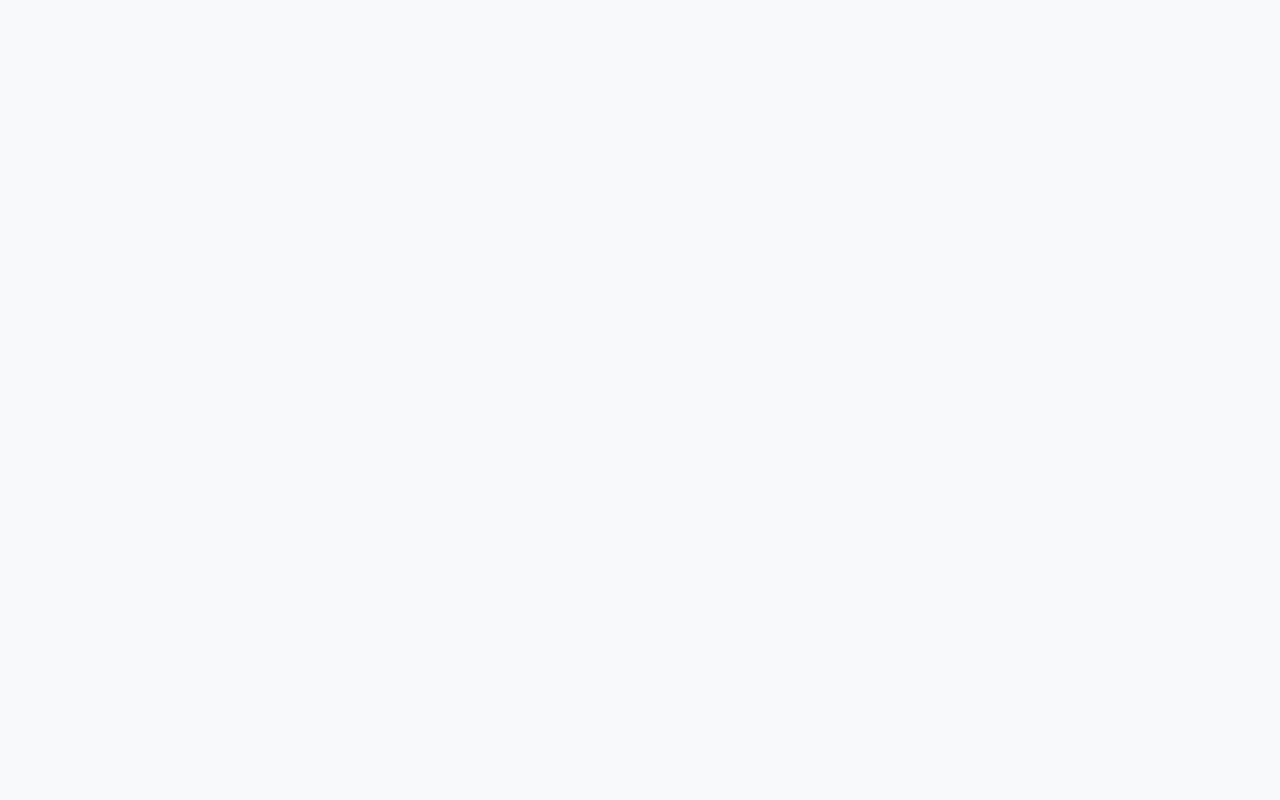
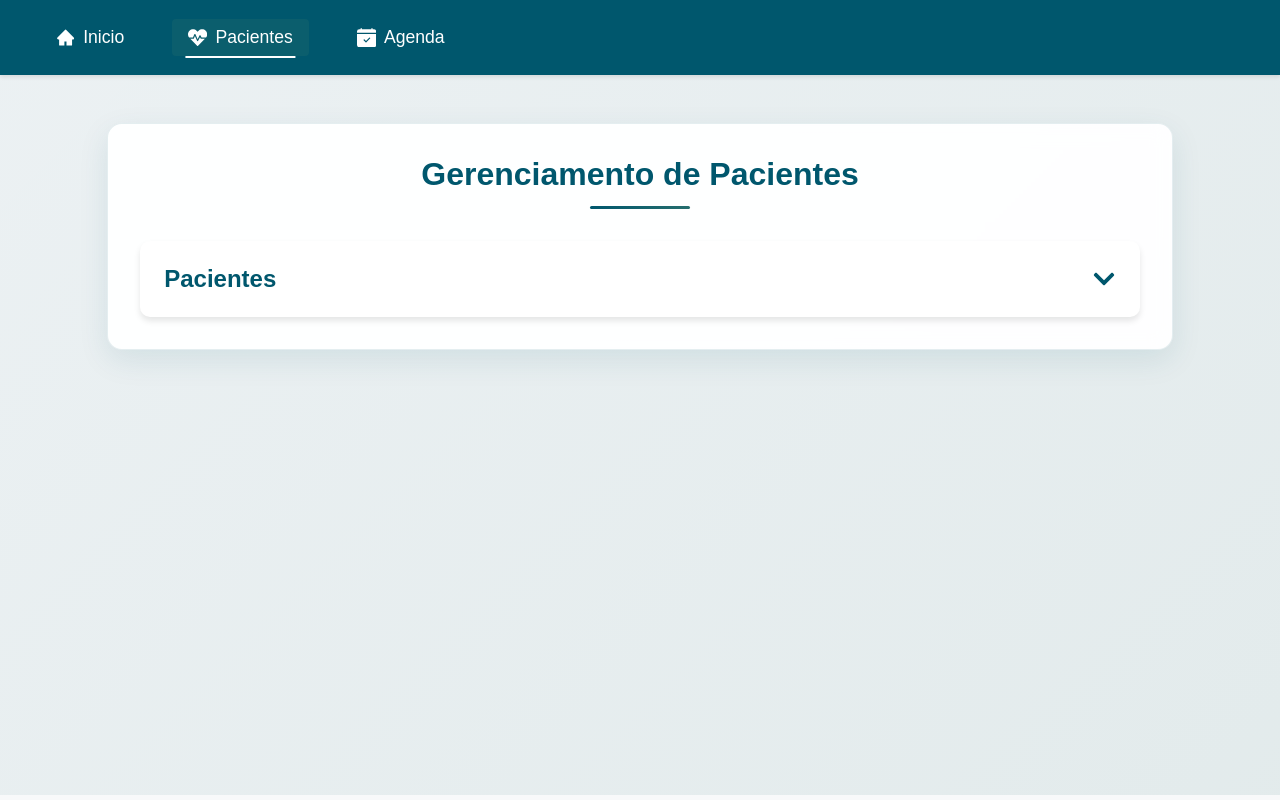
Before and after one commit to HenriqueQSanches/Gerenciador-Prontuario, a React (Vite) app in the folder frontend/: page /pacientes in a window 1280 px wide. Before the commit this address had no page. Built offline with nearby package versions, Linux system fonts and the light colour scheme.

Commit message:
feat: implement patient management page

```diff
--- a/frontend/src/App.jsx
+++ b/frontend/src/App.jsx
@@ -1,14 +1,16 @@
 import React from 'react';
-import { BrowserRouter, Routes, Route } from 'react-router-dom';
+import { BrowserRouter as Router, Routes, Route } from 'react-router-dom';
 import Home from './pages/Home/Home';
+import Patients from './pages/Patients/Patients';
 
 function App() {
   return (
-    <BrowserRouter>
+    <Router>
       <Routes>
         <Route path="/" element={<Home />} />
+        <Route path="/pacientes" element={<Patients />} />
       </Routes>
-    </BrowserRouter>
+    </Router>
   );
 }
 
--- /dev/null
+++ b/frontend/src/pages/Patients/Patients.jsx
@@ -0,0 +1,69 @@
+import React, { useState } from 'react';
+import {
+  Container,
+  MainContent,
+  Title,
+  PatientsCard,
+  ExpandableCard,
+  CardTitle,
+  TableContainer,
+  StyledTable
+} from './Patients.styles';
+import Navbar from '../../components/Navbar';
+import { FaChevronDown, FaChevronUp } from 'react-icons/fa';
+
+const mockPatients = [
+  { id: 1, name: 'Maria Silva', age: 35, phone: '(11) 98765-4321', lastVisit: '2023-10-15' },
+  { id: 2, name: 'João Santos', age: 42, phone: '(11) 91234-5678', lastVisit: '2023-10-12' },
+  { id: 3, name: 'Ana Oliveira', age: 28, phone: '(11) 98877-6655', lastVisit: '2023-10-10' },
+  { id: 4, name: 'Pedro Costa', age: 55, phone: '(11) 92233-4455', lastVisit: '2023-10-08' },
+];
+
+const Patients = () => {
+  const [isExpanded, setIsExpanded] = useState(false);
+
+  const toggleExpand = () => {
+    setIsExpanded(!isExpanded);
+  };
+
+  return (
+    <Container>
+      <Navbar />
+      <MainContent>
+        <PatientsCard>
+          <Title>Gerenciamento de Pacientes</Title>
+          <ExpandableCard onClick={toggleExpand}>
+            <CardTitle>
+              Pacientes
+              {isExpanded ? <FaChevronUp /> : <FaChevronDown />}
+            </CardTitle>
+            <TableContainer isExpanded={isExpanded}>
+              <StyledTable>
+                <thead>
+                  <tr>
+                    <th>Nome</th>
+                    <th>Idade</th>
+                    <th>Telefone</th>
+                    <th>Última Consulta</th>
+                  </tr>
+                </thead>
+                <tbody>
+                  {mockPatients.map(patient => (
+                    <tr key={patient.id}>
+                      <td>{patient.name}</td>
+                      <td>{patient.age}</td>
+                      <td>{patient.phone}</td>
+                      <td>{patient.lastVisit}</td>
+                    </tr>
+                  ))}
+                </tbody>
+              </StyledTable>
+            </TableContainer>
+          </ExpandableCard>
+        </PatientsCard>
+      </MainContent>
+    </Container>
+  );
+};
+
+export default Patients;
--- /dev/null
+++ b/frontend/src/pages/Patients/Patients.styles.js
@@ -0,0 +1,173 @@
+import styled from 'styled-components';
+
+export const Container = styled.div`
+  min-height: 100vh;
+  display: flex;
+  flex-direction: column;
+  background-color: #f8f9fa;
+`;
+
+export const MainContent = styled.main`
+  background: linear-gradient(135deg, rgb(0, 87, 109, 0.05) 0%, rgb(38, 110, 110, 0.1) 100%);
+  min-height: 90vh;
+  padding: 3rem;
+  display: flex;
+  flex-direction: column;
+  align-items: center;
+
+  @media (max-width: 768px) {
+    padding: 1rem;
+    min-height: 85vh;
+  }
+`;
+
+export const PatientsCard = styled.div`
+  background: rgba(255, 255, 255, 0.95);
+  padding: 2rem;
+  border-radius: 15px;
+  box-shadow: 0 10px 30px rgba(0, 87, 109, 0.1);
+  max-width: 1200px;
+  width: 90%;
+  backdrop-filter: blur(10px);
+  border: 1px solid rgba(0, 87, 109, 0.1);
+
+  @media (max-width: 768px) {
+    padding: 1rem;
+    width: 95%;
+  }
+`;
+
+export const Title = styled.h1`
+  color: rgb(0, 87, 109);
+  margin-bottom: 2rem;
+  font-size: 2rem;
+  text-align: center;
+  position: relative;
+  padding-bottom: 1rem;
+
+  &::after {
+    content: '';
+    position: absolute;
+    bottom: 0;
+    left: 50%;
+    transform: translateX(-50%);
+    width: 100px;
+    height: 3px;
+    background: linear-gradient(90deg, rgb(0, 87, 109), rgb(38, 110, 110));
+    border-radius: 2px;
+  }
+
+  @media (max-width: 768px) {
+    font-size: 1.6rem;
+    margin-bottom: 1.5rem;
+  }
+`;
+
+export const PatientsList = styled.div`
+  display: grid;
+  grid-template-columns: repeat(auto-fill, minmax(300px, 1fr));
+  gap: 1.5rem;
+  margin-top: 2rem;
+`;
+
+export const AddButton = styled.button`
+  background: rgb(0, 87, 109);
+  color: white;
+  padding: 0.8rem 1.5rem;
+  border: none;
+  border-radius: 8px;
+  font-size: 1rem;
+  cursor: pointer;
+  transition: background-color 0.3s ease;
+  align-self: flex-end;
+
+  &:hover {
+    background: rgb(38, 110, 110);
+  }
+`;
+
+export const ExpandableCard = styled.div`
+  background: white;
+  padding: 1.5rem;
+  border-radius: 10px;
+  cursor: pointer;
+  transition: all 0.3s ease;
+  box-shadow: 0 4px 6px rgba(0, 0, 0, 0.1);
+
+  &:hover {
+    transform: translateY(-2px);
+    box-shadow: 0 6px 12px rgba(0, 0, 0, 0.15);
+  }
+
+  @media (max-width: 768px) {
+    padding: 1rem;
+  }
+`;
+
+export const CardTitle = styled.h2`
+  color: rgb(0, 87, 109);
+  margin: 0;
+  font-size: 1.5rem;
+  display: flex;
+  align-items: center;
+  justify-content: space-between;
+
+  @media (max-width: 768px) {
+    font-size: 1.2rem;
+  }
+`;
+
+export const TableContainer = styled.div`
+  margin-top: ${props => props.isExpanded ? '1.5rem' : '0'};
+  max-height: ${props => props.isExpanded ? '500px' : '0'};
+  overflow: hidden;
+  transition: all 0.3s ease;
+
+  @media (max-width: 768px) {
+    overflow-x: auto;
+    -webkit-overflow-scrolling: touch;
+  }
+`;
+
+export const StyledTable = styled.table`
+  width: 100%;
+  border-collapse: collapse;
+  margin-top: 1rem;
+
+  th, td {
+    padding: 1rem;
+    text-align: left;
+    border-bottom: 1px solid #eee;
+  }
+
+  th {
+    background-color: rgb(0, 87, 109, 0.1);
+    color: rgb(0, 87, 109);
+    font-weight: 600;
+  }
+
+  tr:nth-child(even) {
+    background-color: rgba(0, 87, 109, 0.06);
+  }
+
+  tr:nth-child(odd) {
+    background-color: #ffffff;
+  }
+
+  tr:hover {
+    background-color: rgba(0, 87, 109, 0.1);
+  }
+
+  @media (max-width: 768px) {
+    min-width: 600px;
+
+    th, td {
+      padding: 0.8rem;
+      font-size: 0.9rem;
+    }
+
+    th {
+      white-space: nowrap;
+    }
+  }
+`;
```
